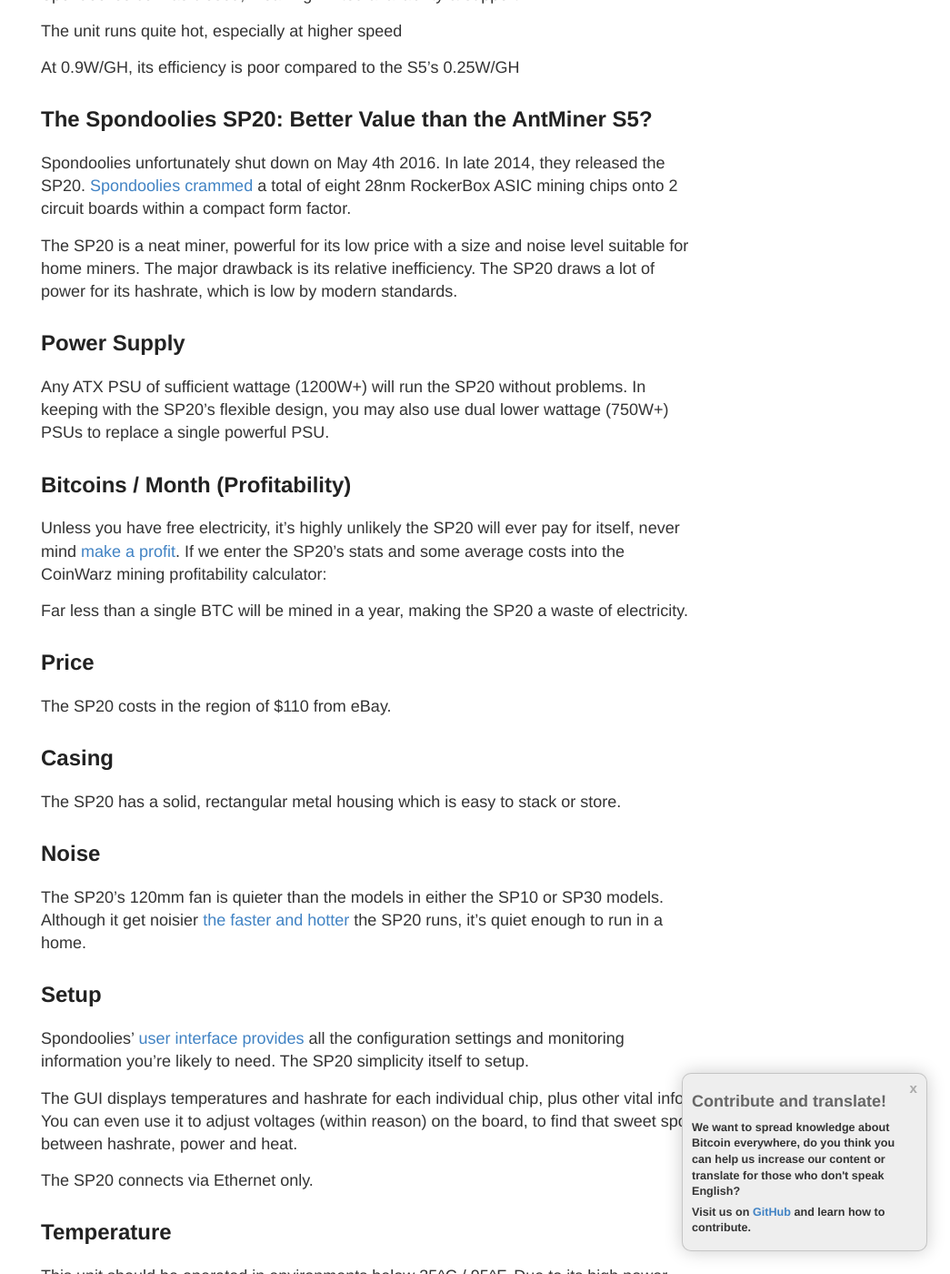
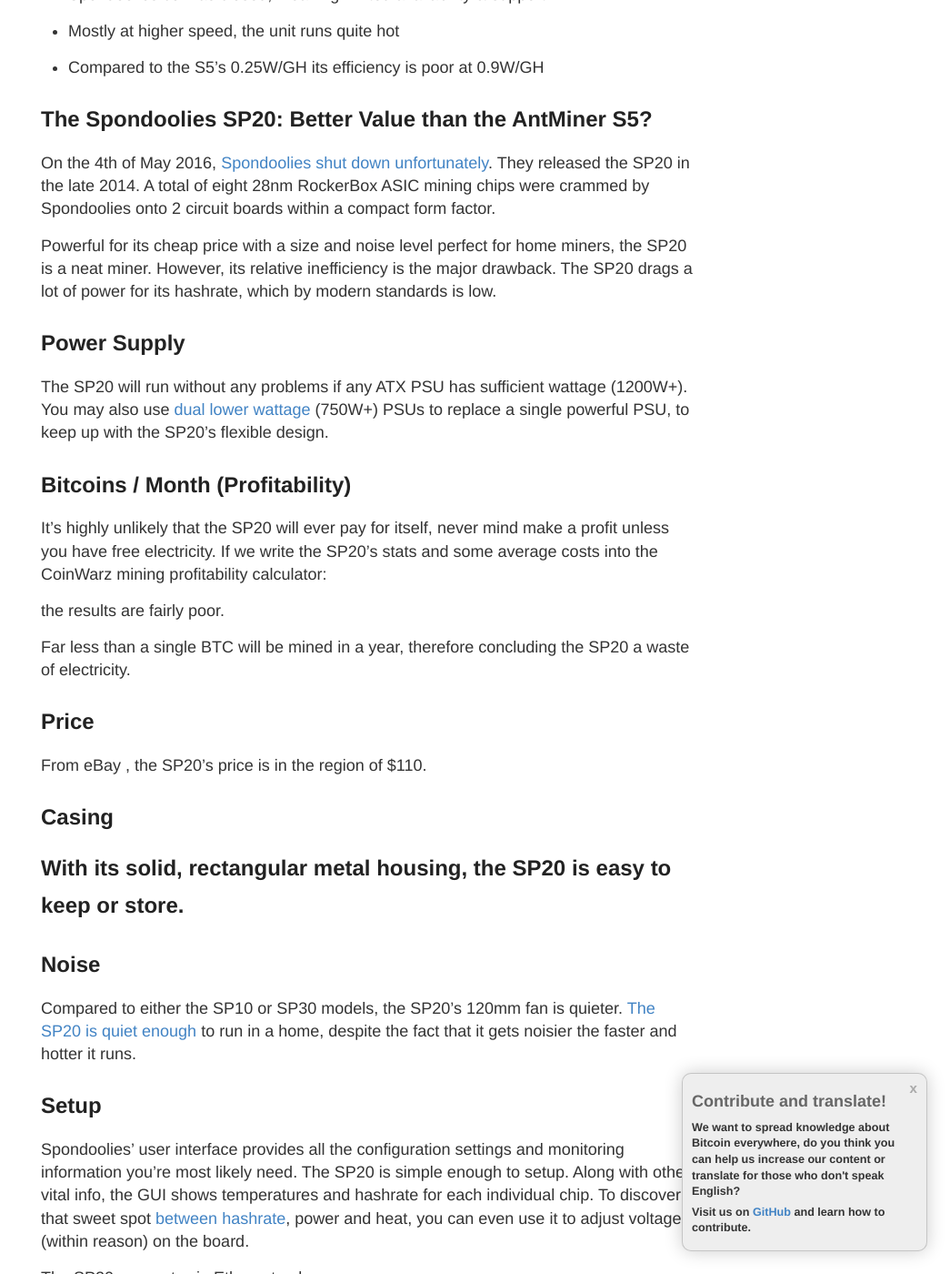
Before and after one commit to vesk4000/bm, a Jekyll site: the page built from _posts/2017-02-02-spondoolies-tech-sp20-jackson-review.md, in a window 1280 px wide and 1400 px high, scrolled down 1506 px. Shown: the whole window at 91% size, without its empty margins (235-1280 px from the left). Built offline with Jekyll 4.4.1, drawn with Linux system fonts in a browser that asks for light colours; nearby versions of some CDN libraries; comment, search, counter and statistics services are not loaded; some of the changed text lies outside the part shown.

Commit message:
Update 2017-02-02-spondoolies-tech-sp20-jackson-review.md

```diff
--- a/_posts/2017-02-02-spondoolies-tech-sp20-jackson-review.md
+++ b/_posts/2017-02-02-spondoolies-tech-sp20-jackson-review.md
@@ -21,63 +21,63 @@ published: true
 {% endfor %}
 </div>
 
-<p>The SP20 Jackson is a Bitcoin ASIC miner made by Spondoolies-Tech. The miner's claimed hash rate is 1.3-1.7TH/s.</p>
+<p>Made by Spondoolies-Tech, the SP20 Jackson is a Bitcoin ASIC miner which claims to have a hash rate of 1.3-1.7TH/s.</p>
 
 <h2>PROS</h2>
-
-<p>1.7 TH/s max hashrate tops its nearest rival, the AntMiner S5</p>
-<p>Costs just $110, can be purchased on eBay or Amazon</p>
-<p>Quiet at low speeds, generating ~52 dB from 1 meter</p>
-
+<ul>
+<li><p>With the 1.7 TH/s max hashrate, it beats the AntMiner S5, its nearest rival</p></li>
+<li><p>It costs $110 and can be bought on eBay or Amazon</p></li>
+<li><p>Generating ~52 dB from 1 meter, it is quiet at low speeds</p></li>
+</ul>
 <h2>CONS</h2>
-
-<p>Spondoolies co. has closed, meaning limited availability & support</p>
-<p>The unit runs quite hot, especially at higher speed</p>
-<p>At 0.9W/GH, its efficiency is poor compared to the S5’s 0.25W/GH</p>
-
+<ul>
+<li><p>Spondoolies co. has closed, meaning limited availability & support</p></li>
+<li><p>Mostly at higher speed, the unit runs quite hot</p></li>
+<li><p>Compared to the S5’s 0.25W/GH its efficiency is poor at 0.9W/GH</p></li>
+</ul>
 <h2>The Spondoolies SP20: Better Value than the AntMiner S5?</h2>
 
-<p>Spondoolies unfortunately shut down on May 4th 2016. In late 2014, they released the SP20. <a href="/bitgold-goldmoney-review/">Spondoolies crammed</a> a total of eight 28nm RockerBox ASIC mining chips onto 2 circuit boards within a compact form factor.</p>
+<p>On the 4th of May 2016, <a href="/bitgold-goldmoney-review/">Spondoolies shut down unfortunately</a>. They released the SP20 in the late 2014. A total of eight 28nm RockerBox ASIC mining chips were crammed by Spondoolies onto 2 circuit boards within a compact form factor.</p>
 
-<p>The SP20 is a neat miner, powerful for its low price with a size and noise level suitable for home miners. The major drawback is its relative inefficiency. The SP20 draws a lot of power for its hashrate, which is low by modern standards.</p>
+<p>Powerful for its cheap price with a size and noise level perfect for home miners, the SP20 is a neat miner. However, its relative inefficiency is the major drawback. The SP20 drags a lot of power for its hashrate, which by modern standards is low.</p>
 
 <h2>Power Supply</h2>
 
-<p>Any ATX PSU of sufficient wattage (1200W+) will run the SP20 without problems. In keeping with the SP20’s flexible design, you may also use dual lower wattage (750W+) PSUs to replace a single powerful PSU.</p>
+<p>The SP20 will run without any problems if any ATX PSU has sufficient wattage (1200W+).  You may also use <a href="/spondoolies-tech-SP20-bitcoin-miner-setup/">dual lower wattage</a> (750W+) PSUs to replace a single powerful PSU, to keep up with the SP20’s flexible design.</p>
 
 <h2>Bitcoins / Month (Profitability)</h2>
 
-<p>Unless you have free electricity, it’s highly unlikely the SP20 will ever pay for itself, never mind <a href="/spondoolies-tech-SP20-bitcoin-miner-setup/">make a profit</a>. If we enter the SP20’s stats and some average costs into the CoinWarz mining profitability calculator:</p>
+<p>It’s highly unlikely that the SP20 will ever pay for itself, never mind make a profit unless you have free electricity. If we write the SP20’s stats and some average costs into the CoinWarz mining profitability calculator:</p>
 
 
-<p>Far less than a single BTC will be mined in a year, making the SP20 a waste of electricity.</p>
+<p>the results are fairly poor.</p>
+
+<p>Far less than a single BTC will be mined in a year, therefore concluding the SP20 a waste of electricity.</p>
 
 <h2>Price</h2>
 
-<p>The SP20 costs in the region of $110 from eBay.</p>
+<p>From eBay , the SP20’s price is in the region of $110.</p>
 
-<h2>Casing</h2>
+<h2>Casing
 
-<p>The SP20 has a solid, rectangular metal housing which is easy to stack or store.</p>
+<p>With its solid, rectangular metal housing, the SP20 is easy to keep or store.</p>
 
 <h2>Noise</h2>
 
-<p>The SP20’s 120mm fan is quieter than the models in either the SP10 or SP30 models. Although it get noisier <a href="/banks-and-brokerages-should-be-mining-the-blockchain/">the faster and hotter</a> the SP20 runs, it’s quiet enough to run in a home.</p>
+<p>Compared to either the SP10 or SP30 models, the SP20’s 120mm fan is quieter. <a href="/banks-and-brokerages-should-be-mining-the-blockchain/">The SP20 is quiet enough</a> to run in a home, despite the fact that it gets noisier the faster and hotter it runs.</p>
 
 <h2>Setup</h2>
 
-<p>Spondoolies’ <a href="/how-to-setup-bitcoin-mining-hardware-bitmain-antminer/">user interface provides</a> all the configuration settings and monitoring information you’re likely to need. The SP20 simplicity itself to setup. </p>
-
-<p>The GUI displays temperatures and hashrate for each individual chip, plus other vital info. You can even use it to adjust voltages (within reason) on the board, to find that sweet spot between hashrate, power and heat.</p>
+<p>Spondoolies’ user interface provides all the configuration settings and monitoring information you’re most likely need. The SP20 is simple enough to setup. Along with other vital info, the GUI shows temperatures and hashrate for each individual chip. To discover that sweet spot <a href="/how-to-setup-bitcoin-mining-hardware-bitmain-antminer/">between hashrate</a>, power and heat, you can even use it to adjust voltages (within reason) on the board.</p>
 
 <p>The SP20 connects via Ethernet only.</p>
 
 <h2>Temperature</h2>
 
-<p>This unit should be operated in environments below 35^C / 95^F. Due to its high power consumption, it generates a lot of heat. At high processing speeds, the heat will cause the fan to become much louder.</p>
+<p>This unit needs to be operated in environments with temperature below 35°C / 95°F. It generates a lot of heat because it has high power consumption. During high processing speeds, the heat will cause the fan to become much louder.</p>
 
 <h2>Verdict</h2>
 
-The Spondoolies SP20 was a great mining device in its day. <a href="/what-is-dash-mining/">With the Bitcoin network’s</a> current Difficulty, it no longer makes economic sense to run an SP20 given its low efficiency. </p>
+<p>The Spondoolies SP20 was considered a notable mining device during its reign. With regards to economic sense, it’s no longer practical to run an SP20 given its low efficiency, with the Bitcoin network’s current Difficulty.</p>
 
-<p>The AntMiner S5 is far more power-efficient and costs around the same. Unless there’s some specific hardware mod you’d like to perform with the SP20, it’s not a great purchase except as a piece of mining memorabilia.</p>
+<p>With almost the same cost, the <a href="/what-is-dash-mining/">AntMiner S5</a> is way more power-efficient. Even if there’s some specific hardware mod you’d like to go with the SP20, it’s still not worth the purchase except as a piece of mining souvenir.</p>
```
Also changed, not shown: other parts of _posts/2017-02-02-spondoolies-tech-sp20-jackson-review.md (+2 -2 lines).
